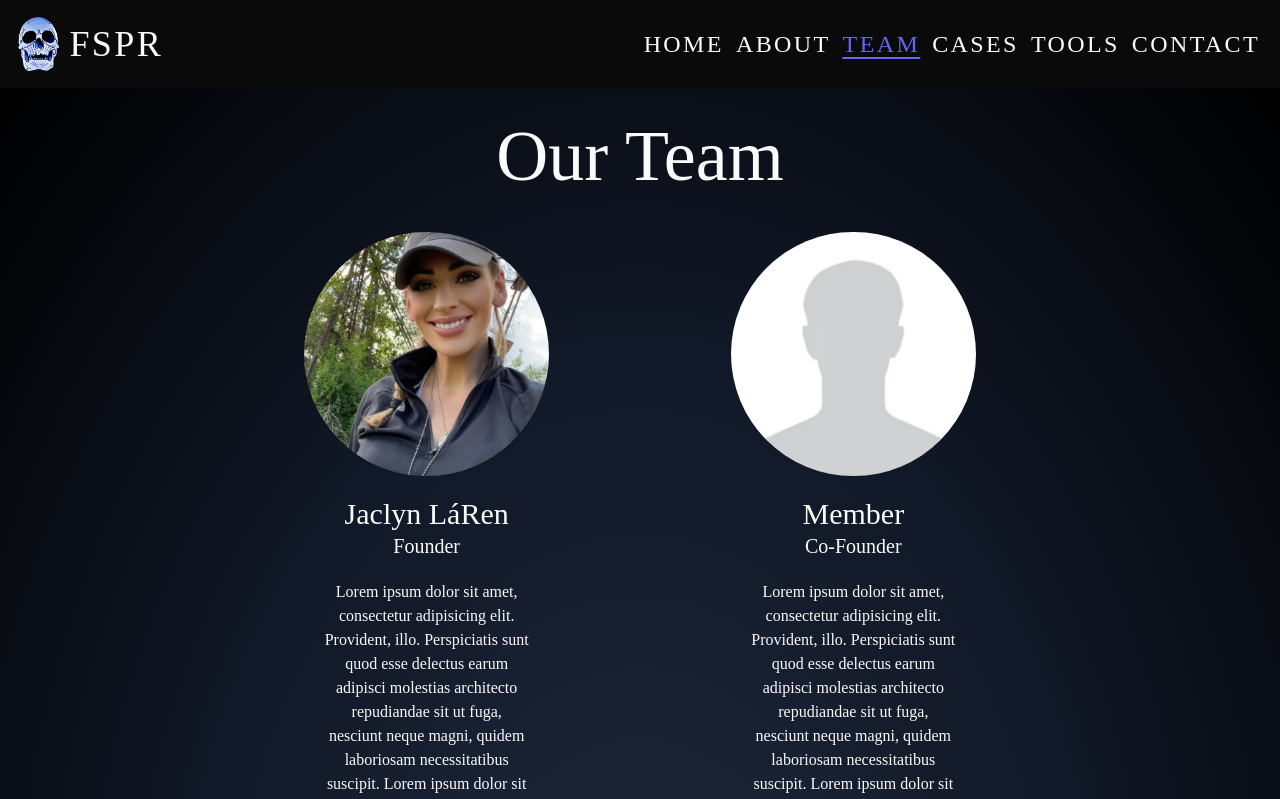
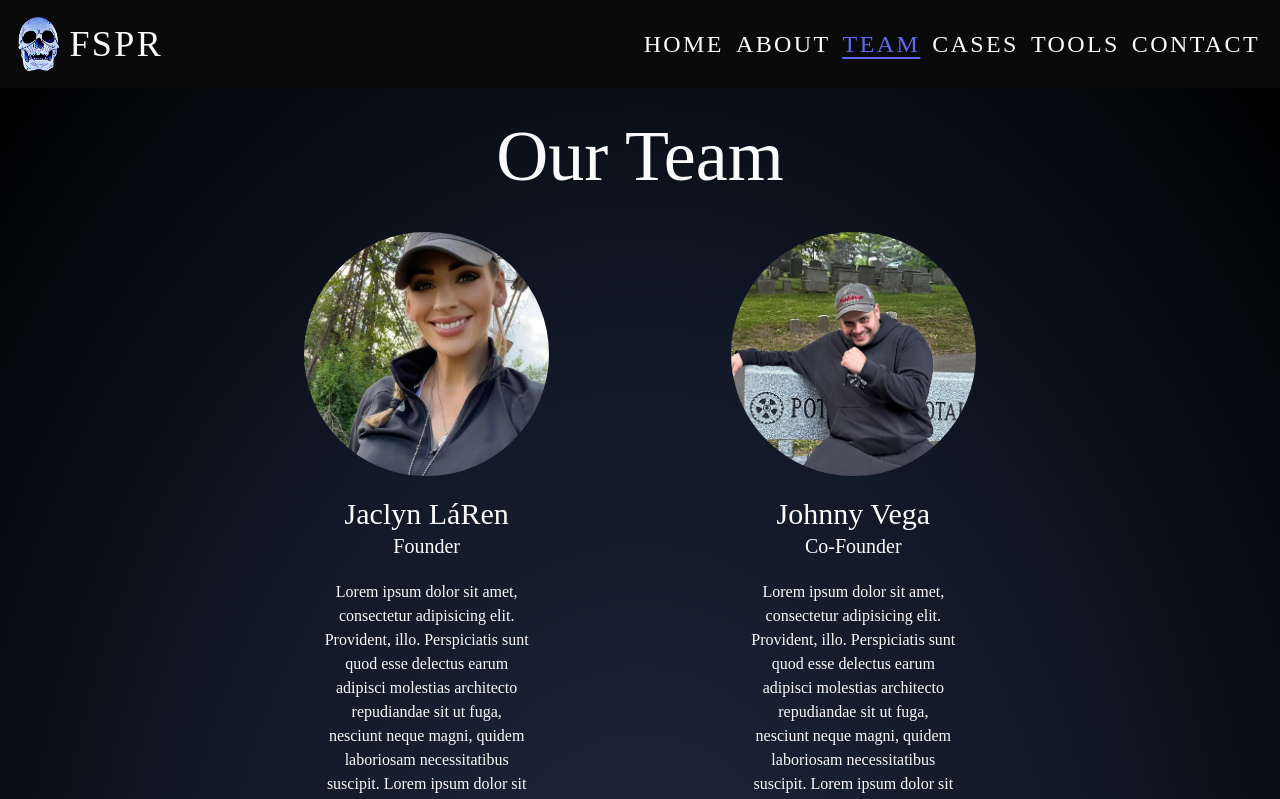
Before and after one commit to dinbusan/fspr, a React (Vite) app: page /team in a window 1280 px wide. Shown: the top 799 px of the page. Built offline with nearby package versions, Linux system fonts and the light colour scheme; a web font is replaced by a local one.

Commit message:
added johnny vega to team

```diff
--- a/src/pages/Team.jsx
+++ b/src/pages/Team.jsx
@@ -1,5 +1,6 @@
 import React from "react";
 import Jaci from "/assets/images/jaci.jpg";
+import Johnny from "/assets/images/johnny_cropped.jpg"
 import Empty from "/assets/images/empty.png";
 
 const Team = () => {
@@ -34,11 +35,11 @@ const Team = () => {
         <div className="w-full md:w-1/2 md:mx-10 md:mx-auto md:px-5 xl:w-1/3 mb-5">
           <img
             className="object-cover aspect-square rounded-full"
-            src={Empty}
+            src={Johnny}
             alt=""
           />
           <h2 className="text-neutral-50 font-antique text-center text-3xl mt-5">
-            Member
+            Johnny Vega
           </h2>
           <h2 className="text-neutral-50 font-antique text-center text-xl mb-5">
             Co-Founder
```
Also changed, not shown: public/assets/images/johnny_cropped.jpg (added).
